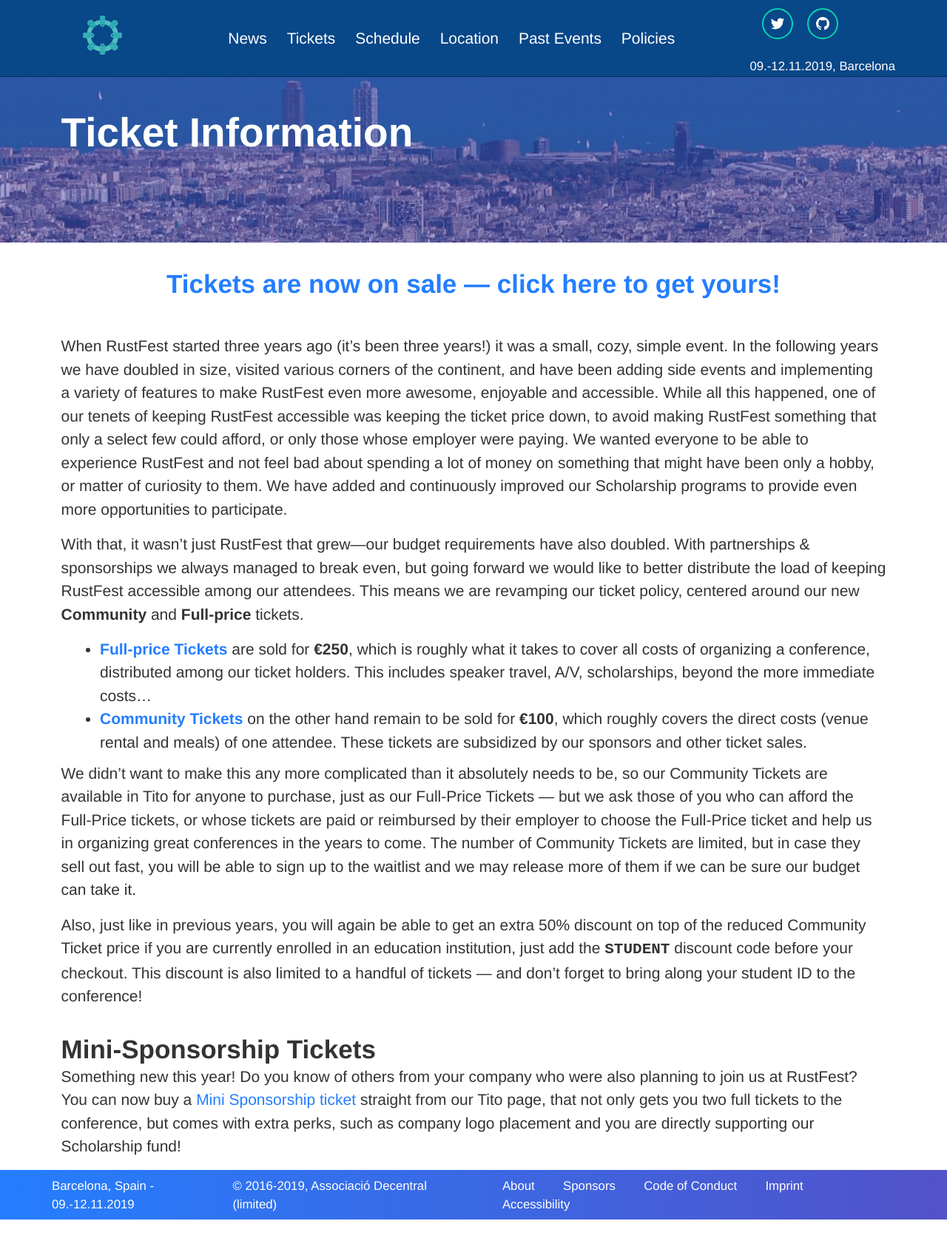
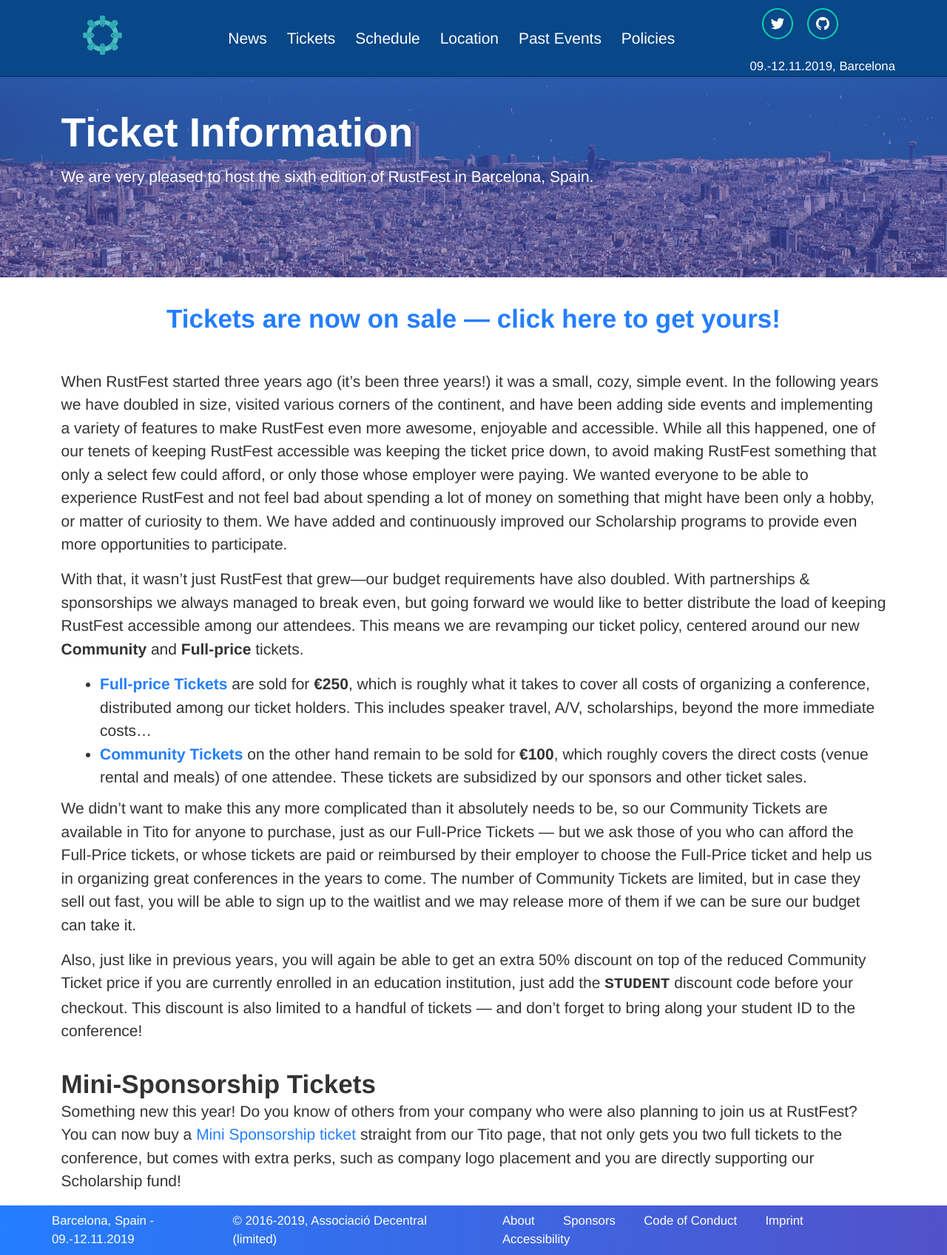
Before and after one commit to RustFestEU/barcelona.rustfest.eu, a Jekyll site: the page built from tickets.md, in a window 1280 px wide. Shown: the whole page at 74% size. Built offline with Jekyll 4.4.1, drawn with Linux system fonts in a browser that asks for light colours; nearby versions of some CDN libraries; before the commit the page ends 1649 px from its top, so only the background shows below that.

Commit message:
Fix the backdrops on big screens
and move it into an include

```diff
--- /dev/null
+++ b/_includes/header_backdrop.html
@@ -0,0 +1,8 @@
+<div class="backdrop barcelona">
+  <div class="popout">
+    <section>
+      <h1>{{ include.title }}</h1>
+      <p>We are very pleased to host the sixth edition of RustFest in {{site.location.city}}, {{site.location.country}}.</p>
+    </section>
+  </div>
+</div>
--- a/_sass/_base.scss
+++ b/_sass/_base.scss
@@ -25,6 +25,7 @@
 body {
   margin: 0;
   padding: 0;
+  background-color: white;
   text-rendering: optimizeLegibility;
 
   > header, > section, > footer, > div,
@@ -110,6 +111,10 @@
   }
 }
 
-body {
-    background-color: white;
+.backdrop.barcelona {
+  background: url(/assets/barcelona-day.jpg) 50% 40%;
+  background-repeat: no-repeat;
+  background-size: cover;
+  margin-bottom: 1em;
+  padding: 0;
 }
--- a/tickets.md
+++ b/tickets.md
@@ -4,14 +4,7 @@
 permalink: /tickets/
 ---
 
-<div class="backdrop" style="background: url(/assets/barcelona-day.jpg) 50% 40%; background-repeat:no-repeat; padding: 0; margin-bottom: 1em;" >
-  <div class="popout">
-    <section>
-      <h1>Ticket Information</h1>
-    </section>
-
-  </div>
-</div>
+{% include header_backdrop.html title="Ticket Information" %}
 
 <section markdown="1">
 
```
Also changed, not shown: about-impl-days.md (+1 -7 lines), location.md (+2 -9 lines), schedule.md (+2 -9 lines).
